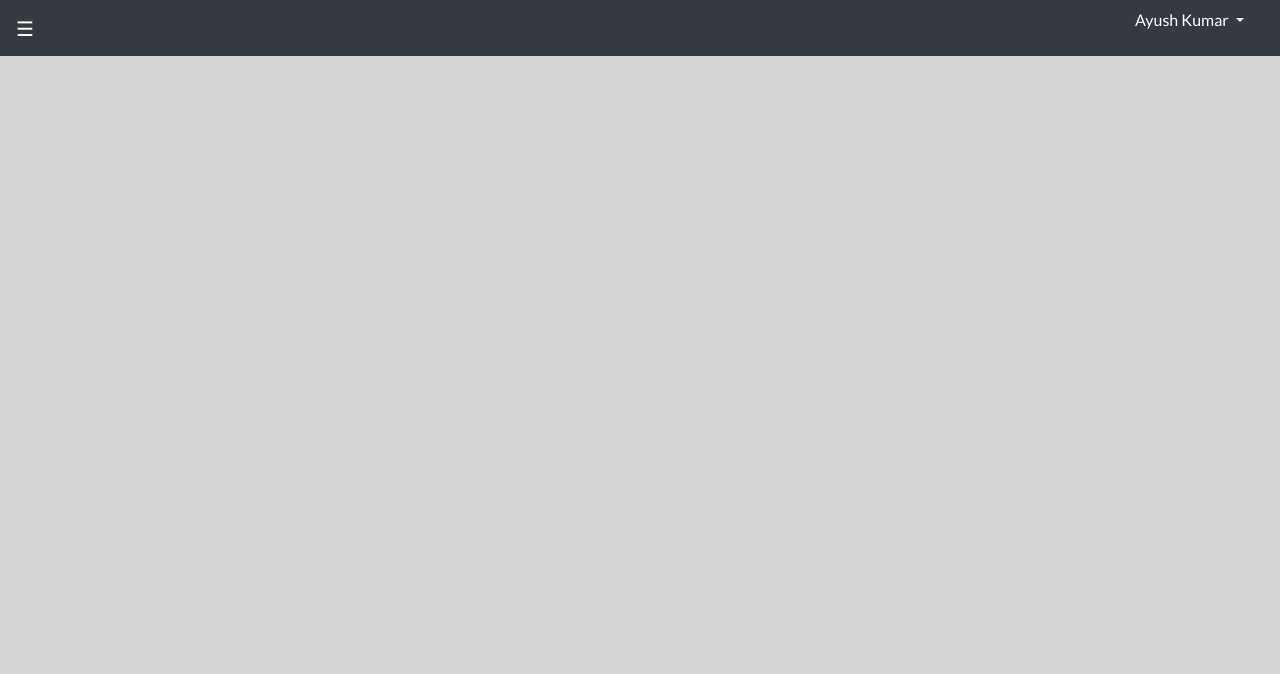
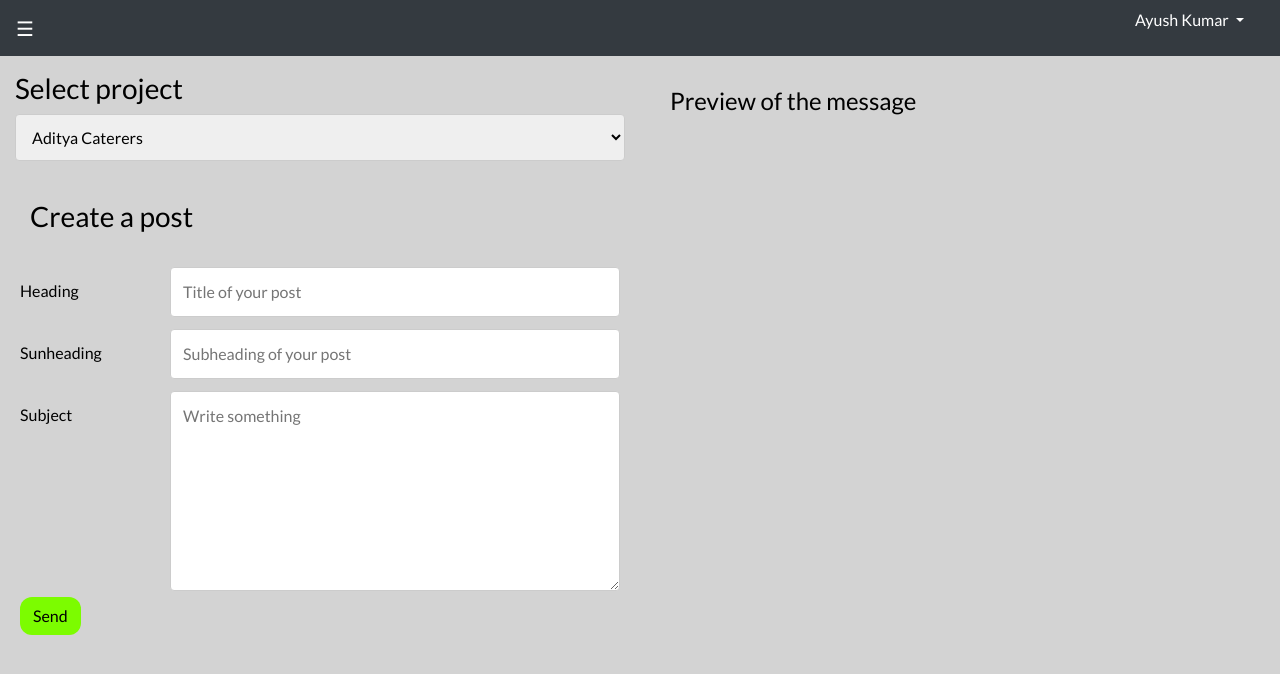
Before and after one commit to ayush113/CompanyManagement, a Django app: page /social/ in a window 1280 px wide. Shown: the top 674 px of the page. Run offline with Django 3.2, Linux system fonts and the light colour scheme; a user stored in the database is signed in; data comes from the database, SQL or seed files in the repository; some libraries are stand-ins or nearby versions.

Commit message:
Social App

```diff
--- a/DBMS/settings.py
+++ b/DBMS/settings.py
@@ -88,7 +88,7 @@ DATABASES = {
         'ENGINE': 'django.db.backends.mysql',
         'NAME': 'DBMS',
         'USER': 'root',
-        'PASSWORD': '@yu$h113'
+        'PASSWORD': 'chibbu'
     }
 }
 
--- /dev/null
+++ b/social/utils.py
@@ -0,0 +1,7 @@
+from collections import namedtuple
+
+def namedtuplefetchall(cursor):
+    "Return all rows from a cursor as a namedtuple"
+    desc = cursor.description
+    nt_result = namedtuple('Result', [col[0] for col in desc])
+    return [nt_result(*row) for row in cursor.fetchall()]
--- a/social/views.py
+++ b/social/views.py
@@ -1,8 +1,20 @@
 from django.shortcuts import render
 from django.contrib.auth.decorators import login_required
+from django.views.decorators.csrf import csrf_exempt
+# Create your views here.
+from projects.models import Project
+from django.db import connection
+from .utils import namedtuplefetchall
+from django.http import JsonResponse
+from django.contrib import messages
+import json
+
 
 # Create your views here.
 
 @login_required
 def social(request):
-    return render(request,'social/index.html')
+    with connection.cursor() as curr:
+        curr.execute("select project.project_id,project_name from works_on,project where user_id=6 and project.project_id=works_on.project_id")
+        res = namedtuplefetchall(curr)
+    return render(request,'social/index.html',{'social':res})
--- a/templates/social/index.html
+++ b/templates/social/index.html
@@ -4,13 +4,170 @@
 
 {% block content %}
 <!DOCTYPE html>
-<html lang="en">
+<html>
 <head>
-    <meta charset="UTF-8">
-    <title>Social</title>
+<style>
+* {
+    box-sizing: border-box;
+}
+
+input[type=text], select, textarea {
+    width: 100%;
+    padding: 12px;
+    border: 1px solid #ccc;
+    border-radius: 4px;
+    resize: vertical;
+}
+
+label {
+    padding: 12px 12px 12px 0;
+    display: inline-block;
+}
+
+input[type=submit] {
+    background-color: #4CAF50;
+    color: white;
+    padding: 12px 20px;
+    border: none;
+    border-radius: 4px;
+    cursor: pointer;
+    float: right;
+}
+
+input[type=submit]:hover {
+    background-color: #45a049;
+}
+
+.container {
+    border-radius: 5px;
+    background-color: transparent;
+    padding: 20px;
+    float: left;
+}
+
+.col-25 {
+    float: left;
+    width: 25%;
+    margin-top: 6px;
+}
+
+
+.pads{
+    padding-left: 15px;
+    padding-top: 15px;
+}
+
+.pads{
+    padding-left: 15px;
+
+}
+
+.col-75 {
+    float: left;
+    width: 75%;
+    margin-top: 6px;
+}
+
+/* Clear floats after the columns */
+.row:after {
+    content: "";
+    display: table;
+    clear: both;
+}
+
+.theme{
+    background-color: lawngreen;
+    border-radius: 12px;
+}
+
+/* Responsive layout - when the screen is less than 600px wide, make the two columns stack on top of each other instead of next to each other */
+@media screen and (max-width: 600px) {
+    .col-25, .col-75, input[type=submit] {
+        width: 100%;
+        margin-top: 0;
+    }
+}
+
+
+    .content{
+        width: 100%;
+    }
+</style>
+
+
+    <script>
+
+        function displayManager(num) {
+
+
+            num = json.stringify(num);
+
+
+
+
+
+        }
+    </script>
 </head>
 <body>
 
+<div class="row">
+
+<div class="col-lg-6">
+<h3 class="pads1"> Select project</h3>
+
+ <select id="addUser" class="content">
+            {% for r in social %}
+                <option value="{{ r.project_name }}">{{ r.project_name }}</option>
+            {% endfor %}
+ </select>&nbsp; &nbsp;
+
+<h3 class="pads">Create a post</h3>
+
+<div class="container">
+  <form action="/action_page.php">
+    <div class="row">
+      <div class="col-25">
+        <label for="heading">Heading</label>
+      </div>
+      <div class="col-75">
+        <input type="text" id="heading" name="heading" placeholder="Title of your post">
+      </div>
+    </div>
+    <div class="row">
+      <div class="col-25">
+        <label for="subheading">Sunheading</label>
+      </div>
+      <div class="col-75">
+        <input type="text" id="subheading" name="subheading" placeholder="Subheading of your post">
+      </div>
+    </div>
+
+    <div class="row">
+      <div class="col-25">
+        <label for="subject">Subject</label>
+      </div>
+      <div class="col-75">
+        <textarea id="subject" name="subject" placeholder="Write something" style="height:200px"></textarea>
+      </div>
+    </div>
+    <div class="row">
+       <button id="send" class="btn btn-default theme">Send</button>
+    </div>
+  </form>
+</div>
+</div>
+
+<div class="col-lg-6">
+
+    <h4 class="pads">Preview of the message</h4>
+
+    <h3 id="head" class="pads"></h3>
+
+</div>
+
+
+</div>
 </body>
 </html>
 
```
